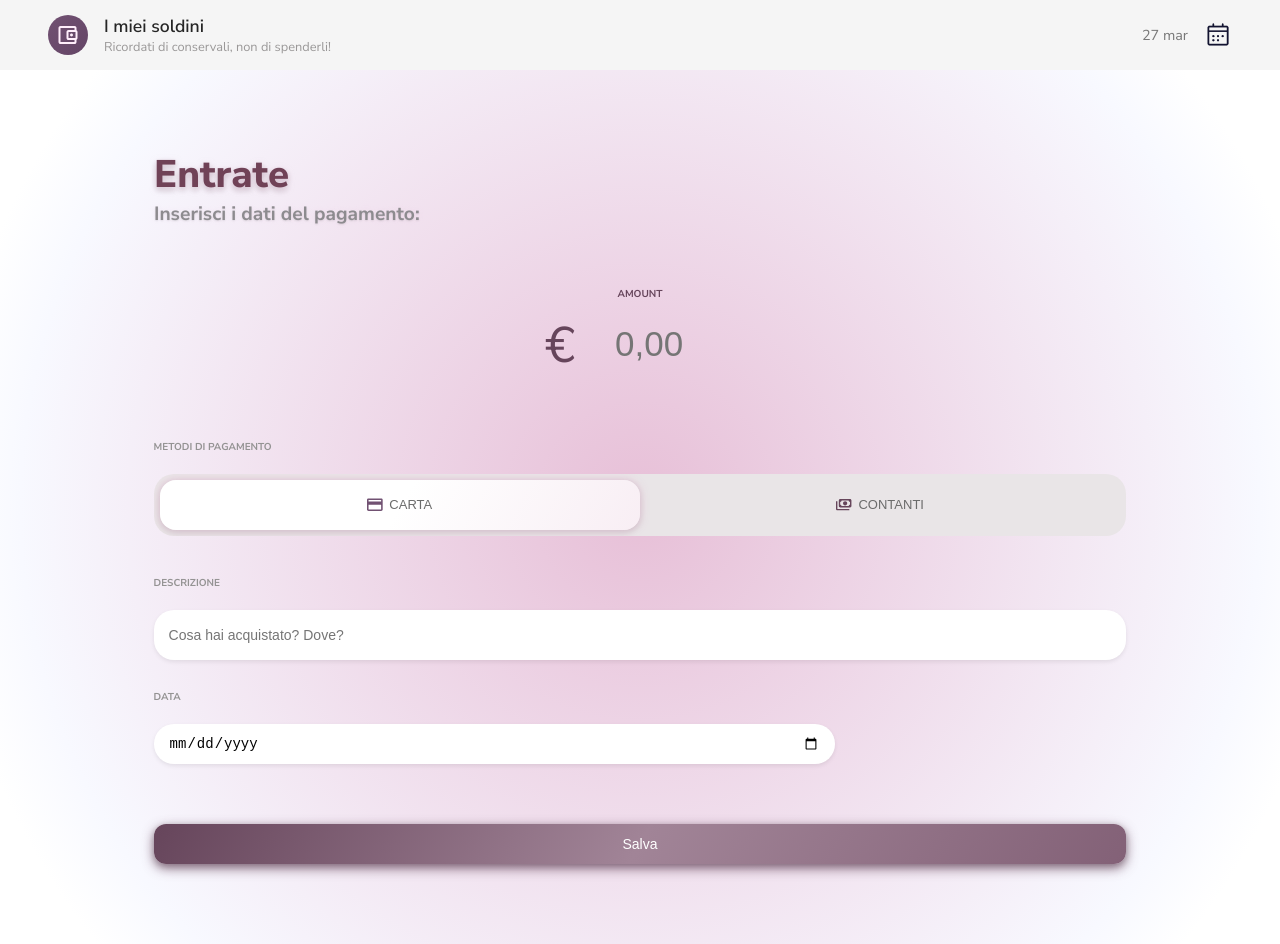
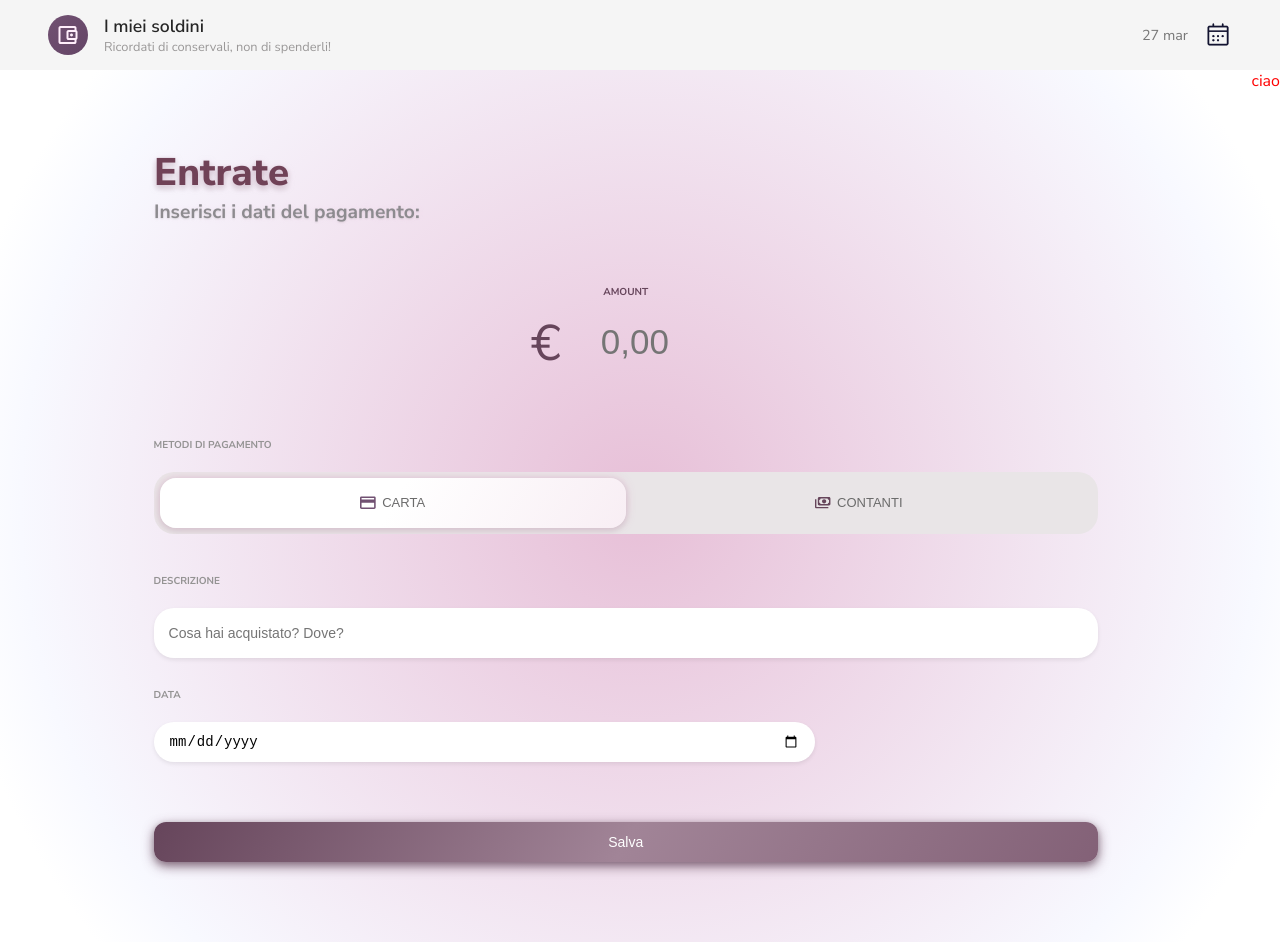
Before and after one commit to Vittoriatosi2006/Gestionale-spese, a React (Vite) app: page / in a window 1280 px wide. Built offline with nearby package versions, Linux system fonts and the light colour scheme; a web font is replaced by a local one.

Commit message:
aggiunto il componente recenti

```diff
--- a/src/App.tsx
+++ b/src/App.tsx
@@ -1,6 +1,6 @@
 import Navbar from "./Navbar";
 import NewEntry from "./NewEntry";
-// import Recenti from "./Recenti";
+import Recenti from "./Recenti";
 
 function App() {
   return (
@@ -8,7 +8,7 @@ function App() {
       <Navbar />
       <div className="main-content">
         <NewEntry />
-        {/* <Recenti /> */}
+        <Recenti />
       </div>
     </div>
   );
--- a/src/Recenti.css
+++ b/src/Recenti.css
@@ -1,3 +1,3 @@
-/* div {
+div {
   color: red;
-} */
+}
--- a/src/Recenti.tsx
+++ b/src/Recenti.tsx
@@ -1,5 +1,5 @@
-// import "./Recenti.css";
+import "./Recenti.css";
 
-// export default function Recenti() {
-//   return <div> ciao</div>;
-// }
+export default function Recenti() {
+  return <div> ciao</div>;
+}
--- a/src/style.css
+++ b/src/style.css
@@ -13,6 +13,7 @@ body {
 /*x dividere i due componenti*/
 .main-content {
   display: flex;
+  flex-direction: column;
   min-height: 100vh;
   background: radial-gradient(
     circle at center,
@@ -21,3 +22,9 @@ body {
     #ffffff 90%
   );
 }
+
+@media (min-width: 600px) {
+  .main-content {
+    flex-direction: row;
+  }
+}
```
